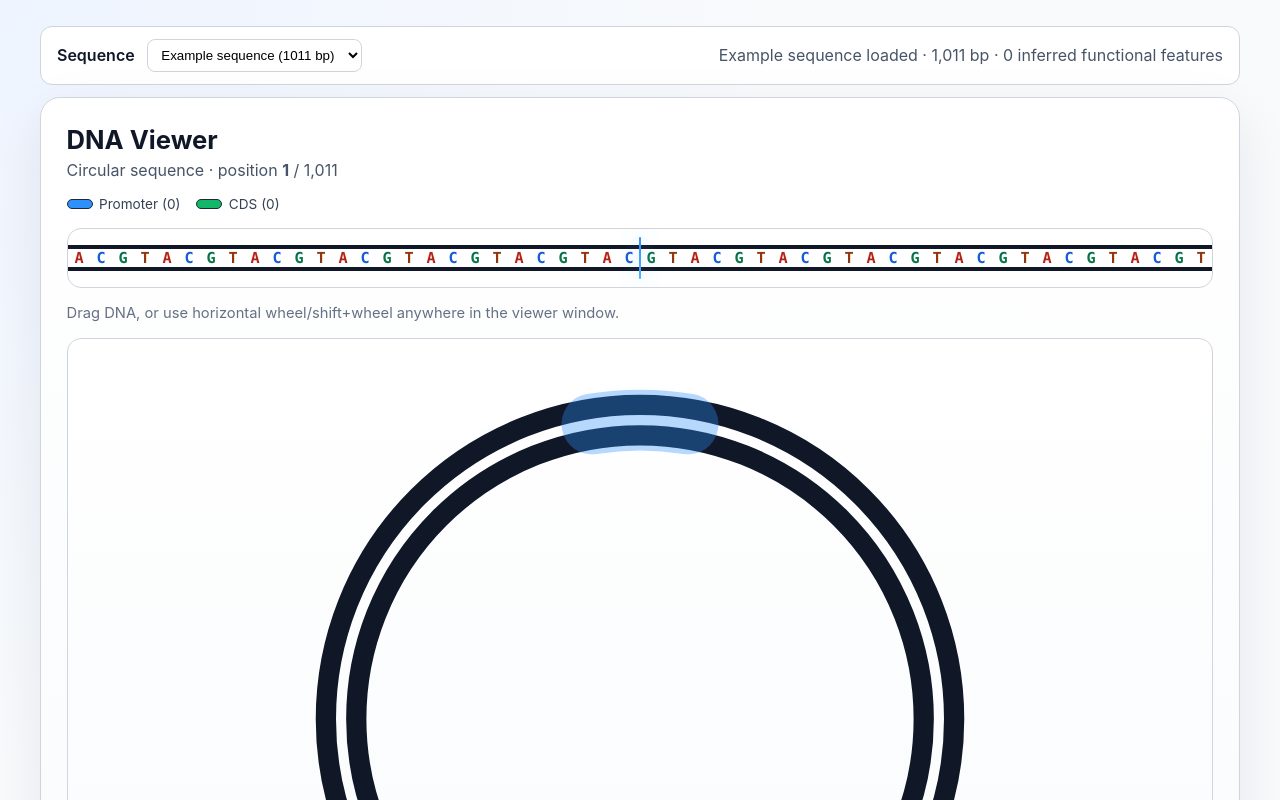
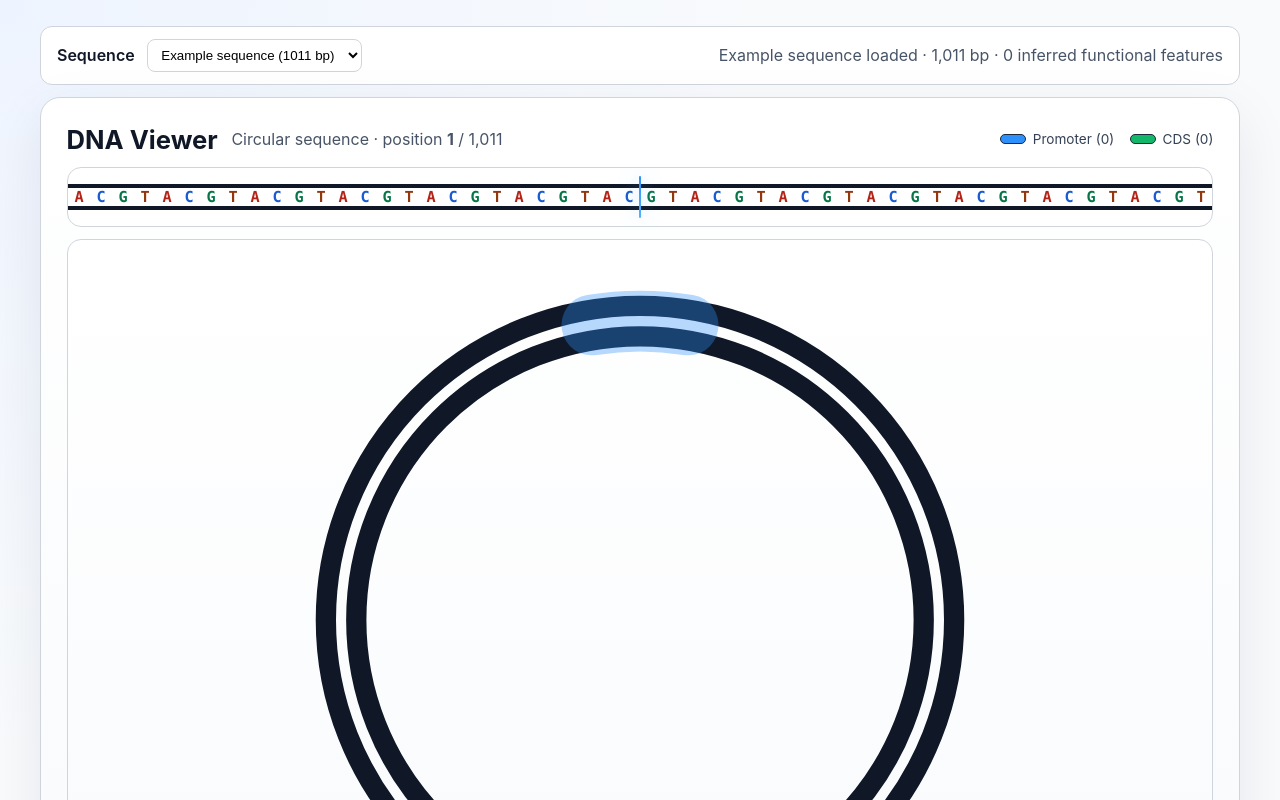
Before and after one commit to DRAGGON-Lab/Ouroboros, a Next.js app in the folder frontend/: page /viewer in a window 1280 px wide. Shown: the top 800 px of the page. Built offline with nearby package versions, Linux system fonts and the light colour scheme.

Commit message:
Compress linear viewer header into single row

```diff
--- a/frontend/app/globals.css
+++ b/frontend/app/globals.css
@@ -113,9 +113,9 @@
   background: linear-gradient(180deg, #ffffff 0%, #f8fafc 100%);
   box-shadow: 0 18px 56px rgba(16, 24, 40, 0.08);
   display: grid;
-  gap: 1rem;
+  gap: 0.75rem;
   min-height: calc(100vh - 8.5rem);
-  grid-template-rows: auto auto auto auto 1fr;
+  grid-template-rows: auto auto 1fr;
 }
 
 .dnaScrollerHeader h1 {
@@ -124,8 +124,19 @@
 }
 
 .dnaScrollerHeader p {
-  margin: 0.35rem 0 0;
+  margin: 0;
   color: #475467;
+}
+
+.dnaCompactHeader {
+  display: flex;
+  align-items: center;
+  gap: 0.85rem;
+  flex-wrap: wrap;
+}
+
+.dnaCompactHeader .featureLegend {
+  margin-left: auto;
 }
 
 .dnaViewport {
@@ -210,12 +221,6 @@
   background: #12b76a;
 }
 
-.dnaHint {
-  margin: 0;
-  color: #667085;
-  font-size: 0.92rem;
-}
-
 .dnaCircularPanel {
   position: relative;
   display: grid;
--- a/frontend/components/viewer/CircularDnaScroller.tsx
+++ b/frontend/components/viewer/CircularDnaScroller.tsx
@@ -211,13 +211,11 @@
 
   return (
     <section className="dnaScroller" aria-label="dna-scroller">
-      <header className="dnaScrollerHeader">
+      <header className="dnaScrollerHeader dnaCompactHeader">
         <h1>DNA Viewer</h1>
         <p>
           Circular sequence · position <strong>{currentPosition.toLocaleString()}</strong> / {normalized.length.toLocaleString()}
         </p>
-      </header>
-
         <div className="featureLegend" aria-label="feature-legend">
           <div className="featureLegendItem">
             <span className="featureSwatch promoter" aria-hidden="true" />
@@ -228,6 +226,7 @@
             <span>CDS ({cdsCount})</span>
           </div>
         </div>
+      </header>
 
       <div className="dnaViewport" ref={viewportRef} aria-label="dna-viewport">
         <div className="dnaCenterMarker" aria-hidden="true" />
@@ -246,8 +245,6 @@
           })}
         </div>
       </div>
-
-      <p className="dnaHint">Drag DNA, or use horizontal wheel/shift+wheel anywhere in the viewer window.</p>
 
       <section className="dnaCircularPanel" aria-label="dna-circular-panel">
         <svg className="dnaCircularTrack" aria-label="dna-circular-track" viewBox={`0 0 ${SVG_VIEWBOX_SIZE} ${SVG_VIEWBOX_SIZE}`}>
```
Lines whose indentation alone changed are shown as unchanged.
